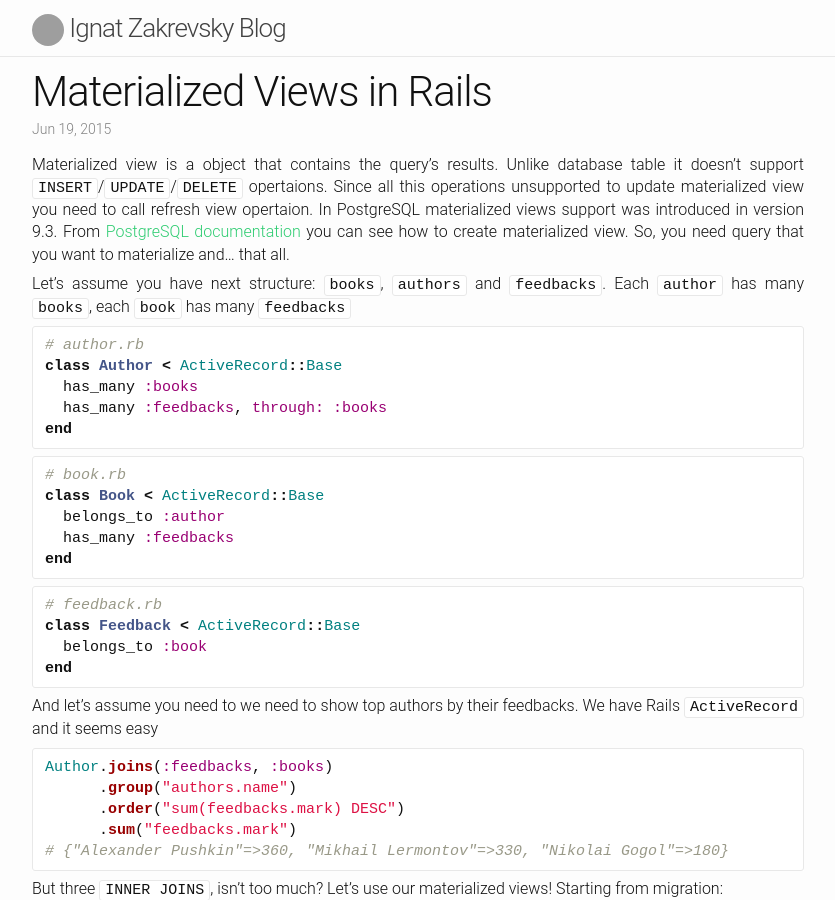
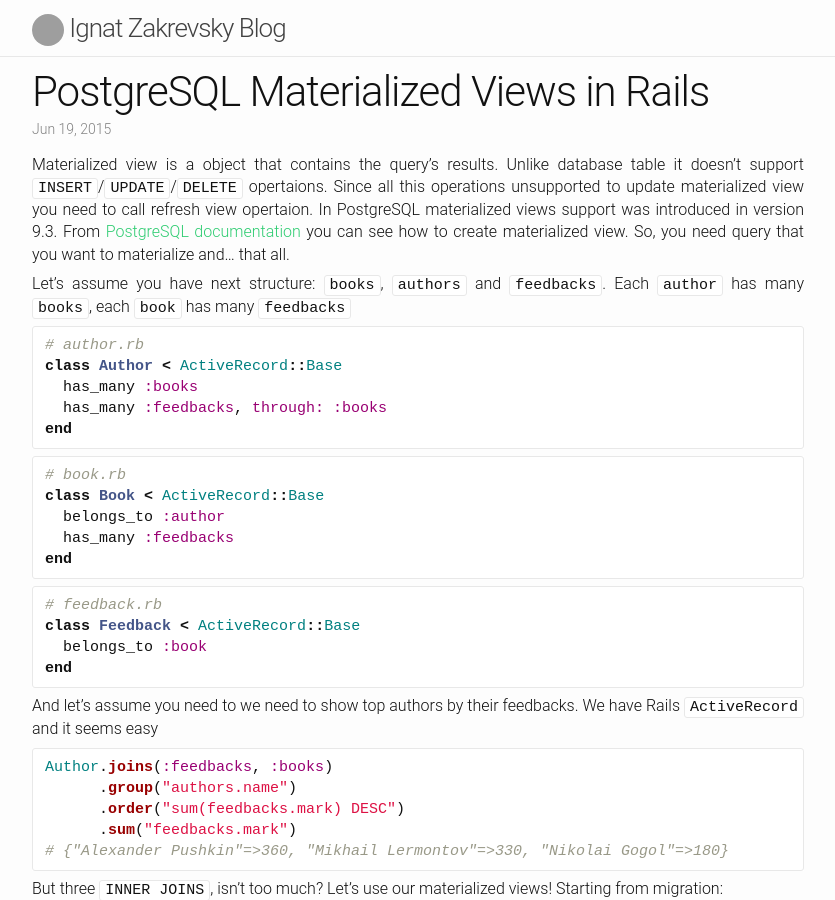
Before and after one commit to ignat-z/ignat-z.github.io, a Jekyll site: the page built from _posts/2015-06-19-materialized-views.markdown, in a window 1280 px wide and 900 px high. Shown: the whole window, without its empty margins (222-1057 px from the left). Built offline with Jekyll 4.4.1, drawn with Linux system fonts in a browser that asks for light colours; comment, search, counter and statistics services are not loaded; grey boxes are pictures that could not be loaded.

Commit message:
change title to match another titles

```diff
--- a/_posts/2015-05-30-postgres-api.markdown
+++ b/_posts/2015-05-30-postgres-api.markdown
@@ -1,6 +1,6 @@
 ---
 layout: post
-title:  "Postgres HTTP API"
+title:  "PostgreSQL HTTP API"
 date:   2015-05-30 22:12:35
 categories: postgres api postgrest
 ---
--- a/_posts/2015-06-19-materialized-views.markdown
+++ b/_posts/2015-06-19-materialized-views.markdown
@@ -1,6 +1,6 @@
 ---
 layout: post
-title:  "Materialized Views in Rails"
+title:  "PostgreSQL Materialized Views in Rails"
 date:   2015-06-19 17:49:35
 categories: rails materialized views
 ---
```
